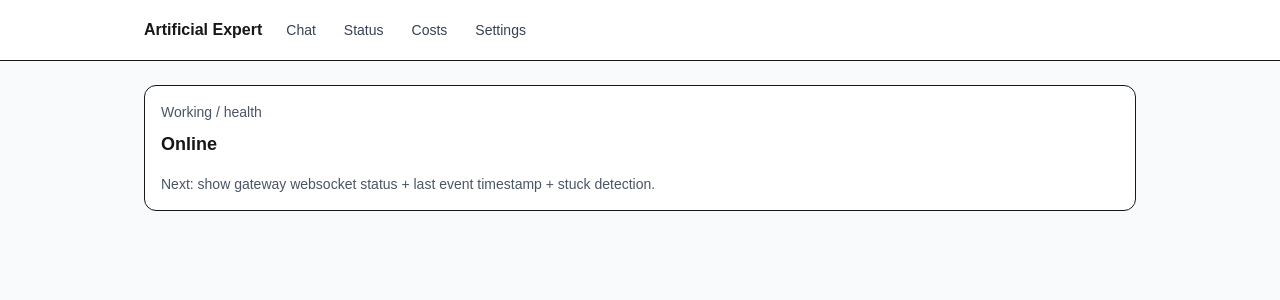
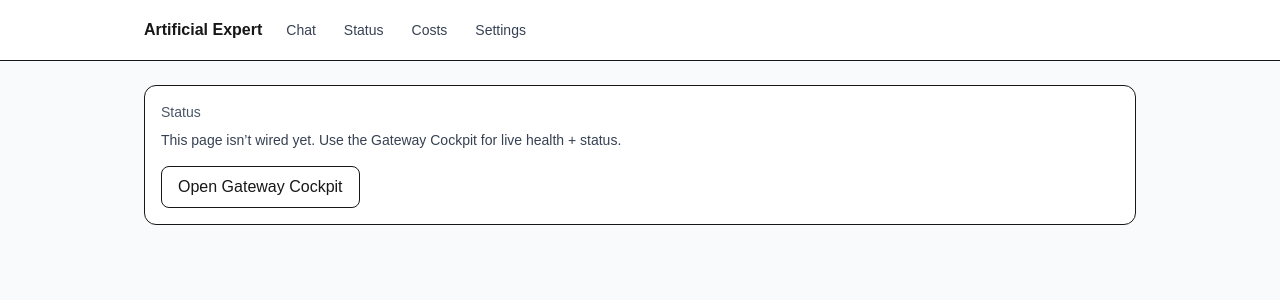
Before and after one commit to turbo6340/sagepublic, a Next.js app: page /status in a window 1280 px wide. Shown: the top 300 px of the page. Built offline with nearby package versions, Linux system fonts and the light colour scheme; no server answers.

Commit message:
Add Gateway Cockpit link for chat/status/costs

```diff
--- a/app/costs/page.tsx
+++ b/app/costs/page.tsx
@@ -1,10 +1,29 @@
+"use client";
+
+import { useMemo } from "react";
+
 export default function CostsPage() {
+  const gatewayUiUrl = useMemo(() => process.env.NEXT_PUBLIC_GATEWAY_UI_URL ?? "", []);
+
   return (
     <div className="rounded-xl border bg-white p-4">
-      <div className="text-sm text-gray-600">Token cost overview</div>
+      <div className="text-sm text-gray-600">Costs</div>
       <div className="mt-2 text-sm text-gray-700">
-        Next: pull Clawdbot session usage + rollups and show charts.
+        This page isn’t wired yet. Use the Gateway Cockpit for live usage/costs.
       </div>
+
+      {gatewayUiUrl ? (
+        <a
+          href={gatewayUiUrl}
+          target="_blank"
+          rel="noreferrer"
+          className="mt-4 inline-flex rounded-lg border px-4 py-2 hover:bg-gray-50"
+        >
+          Open Gateway Cockpit
+        </a>
+      ) : (
+        <div className="mt-4 text-xs text-gray-500">Set NEXT_PUBLIC_GATEWAY_UI_URL to enable Cockpit link</div>
+      )}
     </div>
   );
 }
--- a/app/page.tsx
+++ b/app/page.tsx
@@ -1,15 +1,17 @@
 "use client";
 
-import { useState } from "react";
+import { useMemo, useState } from "react";
 
 type Msg = { role: "user" | "assistant"; text: string };
 
 export default function ChatPage() {
+  const gatewayUiUrl = useMemo(() => process.env.NEXT_PUBLIC_GATEWAY_UI_URL ?? "", []);
+
   const [input, setInput] = useState("");
   const [messages, setMessages] = useState<Msg[]>([
     {
       role: "assistant",
-      text: "This is the MVP chat UI. Next step is wiring it to Clawdbot gateway + notifications.",
+      text: "Chat UI is live. For now, use the Gateway Cockpit for real chat/status/costs (until we wire native API routes).",
     },
   ]);
 
@@ -25,18 +27,31 @@ export default function ChatPage() {
         ...m,
         {
           role: "assistant",
-          text: "Received. (Not wired to gateway yet.)",
+          text: "Received. (Not wired to gateway yet — open Gateway Cockpit for live chat.)",
         },
       ]);
-    }, 300);
+    }, 250);
   }
 
   return (
     <div className="flex flex-col gap-4">
       <div className="rounded-xl border bg-white p-4">
-        <div className="mb-3 text-sm text-gray-600">
-          Chat (text now; image upload + voice coming next)
+        <div className="mb-3 flex items-center justify-between gap-3 text-sm text-gray-600">
+          <div>Chat (MVP)</div>
+          {gatewayUiUrl ? (
+            <a
+              href={gatewayUiUrl}
+              target="_blank"
+              rel="noreferrer"
+              className="rounded-lg border px-3 py-1.5 text-sm hover:bg-gray-50"
+            >
+              Open Gateway Cockpit
+            </a>
+          ) : (
+            <div className="text-xs text-gray-500">Set NEXT_PUBLIC_GATEWAY_UI_URL to enable Cockpit link</div>
+          )}
         </div>
+
         <div className="flex flex-col gap-3">
           {messages.map((m, i) => (
             <div
@@ -64,10 +79,7 @@ export default function ChatPage() {
             className="flex-1 rounded-lg border px-3 py-2"
             placeholder="Type a message…"
           />
-          <button
-            onClick={send}
-            className="rounded-lg bg-black px-4 py-2 text-white"
-          >
+          <button onClick={send} className="rounded-lg bg-black px-4 py-2 text-white">
             Send
           </button>
         </div>
--- a/app/status/page.tsx
+++ b/app/status/page.tsx
@@ -1,12 +1,30 @@
+"use client";
+
+import { useMemo } from "react";
+
 export default function StatusPage() {
+  const gatewayUiUrl = useMemo(() => process.env.NEXT_PUBLIC_GATEWAY_UI_URL ?? "", []);
+
   return (
     <div className="grid gap-4">
       <div className="rounded-xl border bg-white p-4">
-        <div className="text-sm text-gray-600">Working / health</div>
-        <div className="mt-2 text-lg font-semibold">Online</div>
-        <div className="mt-4 text-sm text-gray-600">
-          Next: show gateway websocket status + last event timestamp + stuck detection.
+        <div className="text-sm text-gray-600">Status</div>
+        <div className="mt-2 text-sm text-gray-700">
+          This page isn’t wired yet. Use the Gateway Cockpit for live health + status.
         </div>
+
+        {gatewayUiUrl ? (
+          <a
+            href={gatewayUiUrl}
+            target="_blank"
+            rel="noreferrer"
+            className="mt-4 inline-flex rounded-lg border px-4 py-2 hover:bg-gray-50"
+          >
+            Open Gateway Cockpit
+          </a>
+        ) : (
+          <div className="mt-4 text-xs text-gray-500">Set NEXT_PUBLIC_GATEWAY_UI_URL to enable Cockpit link</div>
+        )}
       </div>
     </div>
   );
```
